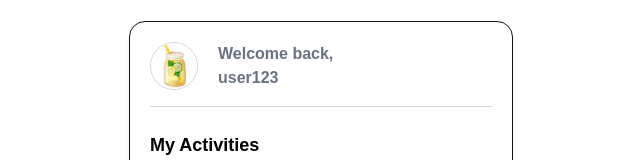
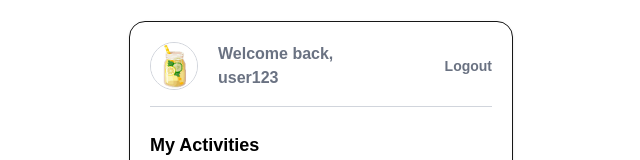
Before and after one commit to JianmingLinUMass/LinkedUp, a Next.js app in the folder linkedup/: page /main in a window 1280 px wide. Shown: the top 160 px of the page, without its empty margins (319-959 px from the left). Built offline with nearby package versions, Linux system fonts and the light colour scheme.

Commit message:
setting up automatic routing to login page for demo showcase

```diff
--- a/linkedup/app/main/page.tsx
+++ b/linkedup/app/main/page.tsx
@@ -66,7 +66,8 @@ export default function MainPage() {
         <div className='min-h-screen flex flex-col justify-center bg-white'>
             <main className='flex-grow flex items-center justify-center'>
                 <div className='w-full max-w-sm rounded-2xl border bg-white p-5 shadow-sm min-h-[700px]'>
-                    <header className='flex gap-5 items-center pb-4 border-b text-gray-300'>
+                    <header className='flex gap-5 items-center justify-between pb-4 border-b text-gray-300'>
+                        <div className='flex gap-5 items-center'>
                             <GoToProfilePage/>
                             <div>
                                 <p className='text-gray-500 font-bold'>
@@ -76,6 +77,16 @@ export default function MainPage() {
                                     {username}
                                 </p>
                             </div>
+                        </div>
+                        <button
+                            onClick={() => {
+                                localStorage.removeItem('isLoggedIn');
+                                window.location.href = '/';
+                            }}
+                            className='text-sm text-gray-500 hover:text-gray-700 font-bold'
+                        >
+                            Logout
+                        </button>
                     </header>
 
                     <section className='mt-4'>
--- a/linkedup/app/page.tsx
+++ b/linkedup/app/page.tsx
@@ -1,14 +1,21 @@
-import Image from "next/image";
-import MainPage from "./main/page";
-import LoginPage from "./log-in/page";
-import ProfilePage from "./profile/page";
+'use client';
+
+import { useEffect } from 'react';
+import { useRouter } from 'next/navigation';
 
 export default function Home() {
-  return (
-    <>
-      <LoginPage />
-      <MainPage />
-      <ProfilePage />
-    </>
-  );
+  const router = useRouter();
+
+  useEffect(() => {
+    // Dummy auth logic
+    const isLoggedIn = localStorage.getItem('isLoggedIn') === 'true';
+
+    if (isLoggedIn) {
+      router.push('/main');
+    } else {
+      router.push('/log-in');
+    }
+  }, [router]);
+
+  return null;
 }
```
Lines whose indentation alone changed are shown as unchanged.
